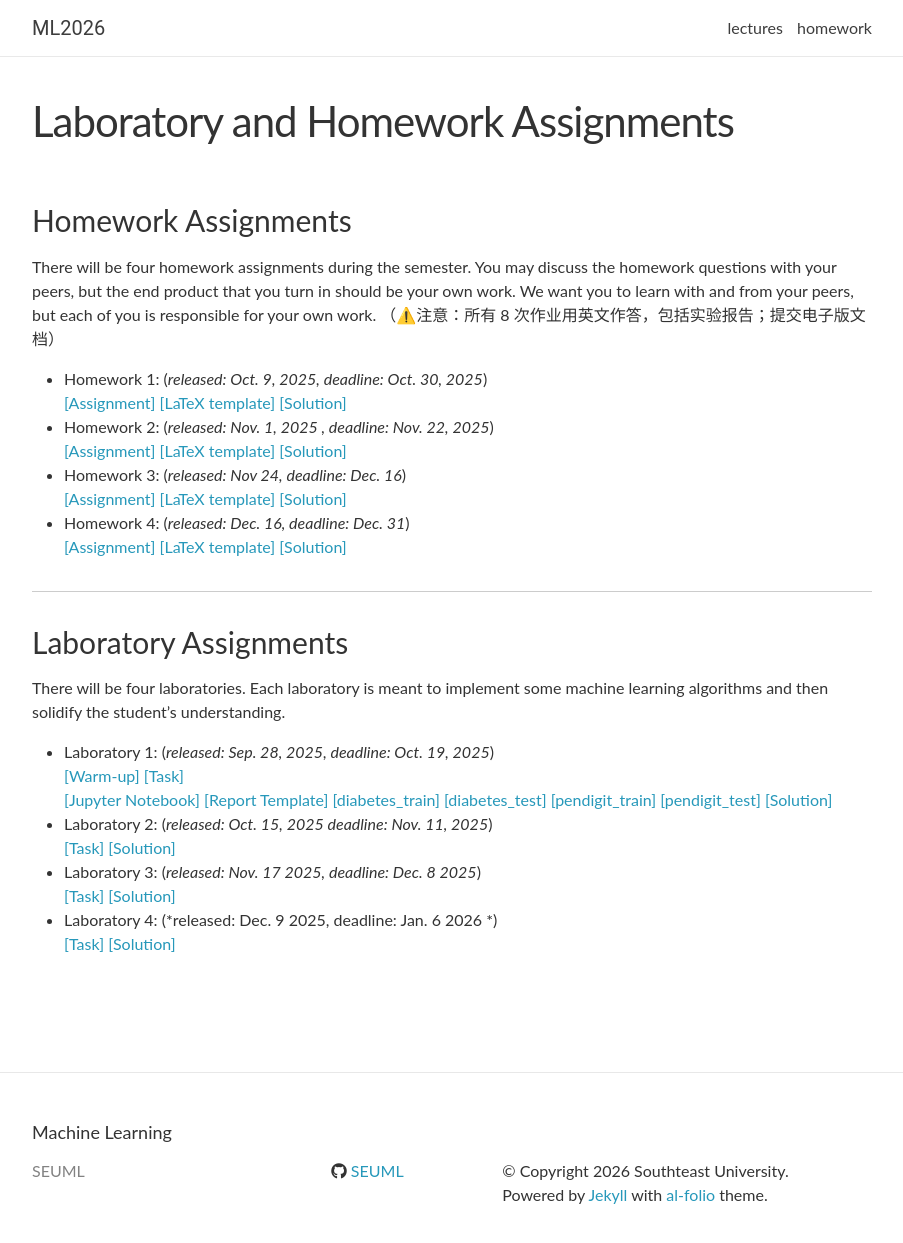
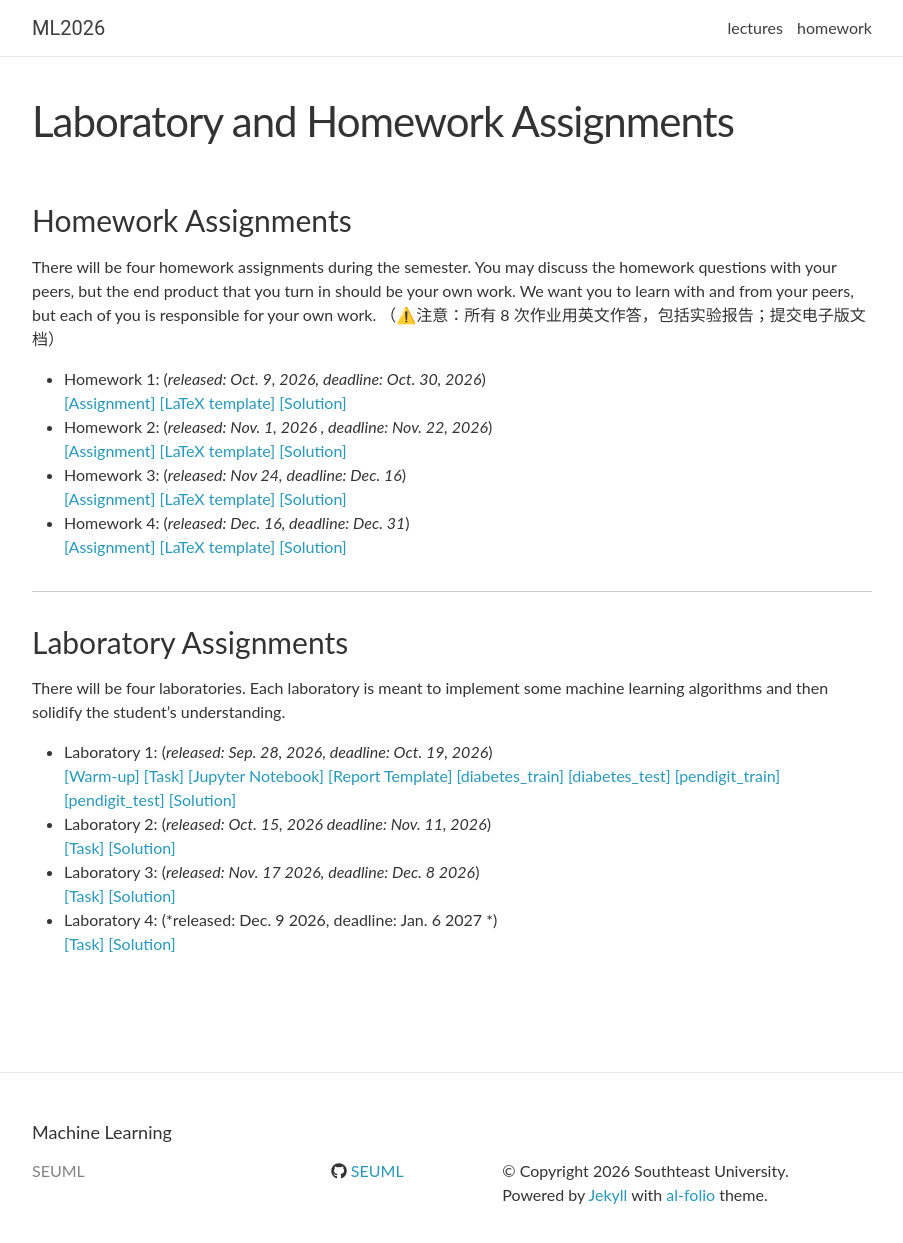
Before and after one commit to SEUML/ml-autumn-2026, a Jekyll site: the page built from _pages/homework.md, in a window 1280 px wide and 1268 px high. Shown: the top 1243 px of the window, without its empty margins (188-1091 px from the left). Built offline with Jekyll 4.4.1, drawn with Linux system fonts in a browser that asks for light colours; nearby versions of some CDN libraries; comment, search, counter and statistics services are not loaded.

Commit message:
Roll assignment years forward for Autumn 2026
Apply the user's requested 2025-to-2026 year update. Preserve every month and day, assignment requirement and resource link. The existing January 6 deadline follows December 2026, so its year becomes 2027.

```diff
--- a/_pages/homework.md
+++ b/_pages/homework.md
@@ -8,10 +8,10 @@
 There will be four homework assignments during the semester. You may discuss the homework questions with your peers, but the end product that you turn in should be your own work. We want you to learn with and from your peers, but each of you is responsible for your own work. （⚠️注意：所有 8 次作业用英文作答，包括实验报告；提交电子版文档）
 
 
-- Homework 1: (*released: Oct. 9, 2025, deadline: Oct. 30, 2025*)
+- Homework 1: (*released: Oct. 9, 2026, deadline: Oct. 30, 2026*)
 <br>
 [[Assignment]]({{ "/assets/assignments/hw1/assignment_v1.pdf" | relative_url }}){:target="\_blank"}{:target="\_blank"}{:target="\_blank"} [[LaTeX template]]({{ "/assets/assignments/hw1/latex_v1.tex" | relative_url }}){:target="\_blank"} [[Solution]]({{ "/assets/assignments/hw1/solution_v1.pdf" | relative_url }})
-- Homework 2: (*released: Nov. 1, 2025 , deadline: Nov. 22, 2025*)
+- Homework 2: (*released: Nov. 1, 2026 , deadline: Nov. 22, 2026*)
 <br>
 [[Assignment]]({{ "/assets/assignments/hw2/assignment_v1.pdf" | relative_url }}){:target="\_blank"}{:target="\_blank"}{:target="\_blank"} [[LaTeX template]]({{ "/assets/assignments/hw2/latex_v1.tex" | relative_url }}){:target="\_blank"} [[Solution]]({{ "/assets/assignments/hw2/solution_v1.pdf" | relative_url }})
 - Homework 3: (*released: Nov 24, deadline: Dec. 16*)
@@ -28,7 +28,7 @@
 There will be four laboratories. Each laboratory is meant to implement some machine learning algorithms and then solidify the student's understanding.
 
 
-- Laboratory 1: (*released: Sep. 28, 2025, deadline: Oct. 19, 2025*)
+- Laboratory 1: (*released: Sep. 28, 2026, deadline: Oct. 19, 2026*)
 <br>
 [[Warm-up]]({{ "/assets/assignments/lab1/Prerequisites.pdf" | relative_url }}){:target="\_blank"}{:target="\_blank"}{:target="\_blank"}
 [[Task]]({{ "/assets/assignments/lab1/Experiment_1.pdf" | relative_url }}){:target="\_blank"}{:target="\_blank"}{:target="\_blank"}
@@ -39,15 +39,15 @@
 [[pendigit_train]]({{ "/assets/assignments/lab1/pendigit_train.csv" | relative_url }}){:target="\_blank"}{:target="\_blank"}{:target="\_blank"}
 [[pendigit_test]]({{ "/assets/assignments/lab1/pendigit_test.csv" | relative_url }}){:target="\_blank"}{:target="\_blank"}{:target="\_blank"}
 [[Solution]]({{ "/assets/assignments/lab1/solution_v1.ipynb" | relative_url }})
-- Laboratory 2: (*released: Oct. 15, 2025 deadline: Nov. 11, 2025*)
+- Laboratory 2: (*released: Oct. 15, 2026 deadline: Nov. 11, 2026*)
 <br>
 [[Task]]({{ "/assets/assignments/lab2/lab2.zip" | relative_url }}){:target="\_blank"}{:target="\_blank"}{:target="\_blank"}
 [[Solution]]({{ "/assets/assignments/lab2/solution_v1.ipynb" | relative_url }})
-- Laboratory 3: (*released: Nov. 17 2025, deadline: Dec. 8 2025*)
+- Laboratory 3: (*released: Nov. 17 2026, deadline: Dec. 8 2026*)
 <br>
 [[Task]]({{ "/assets/assignments/lab3/lab3.zip" | relative_url }})
 [[Solution]]({{ "/assets/assignments/lab3/solution_v1.ipynb" | relative_url }})
-- Laboratory 4: (*released: Dec. 9 2025, deadline: Jan. 6 2026 *)
+- Laboratory 4: (*released: Dec. 9 2026, deadline: Jan. 6 2027 *)
 <br>
 [[Task]]({{ "/assets/assignments/lab4/lab4.zip" | relative_url }})
 [[Solution]]({{ "/assets/assignments/lab4/solution_v1.ipynb" | relative_url }})
```
